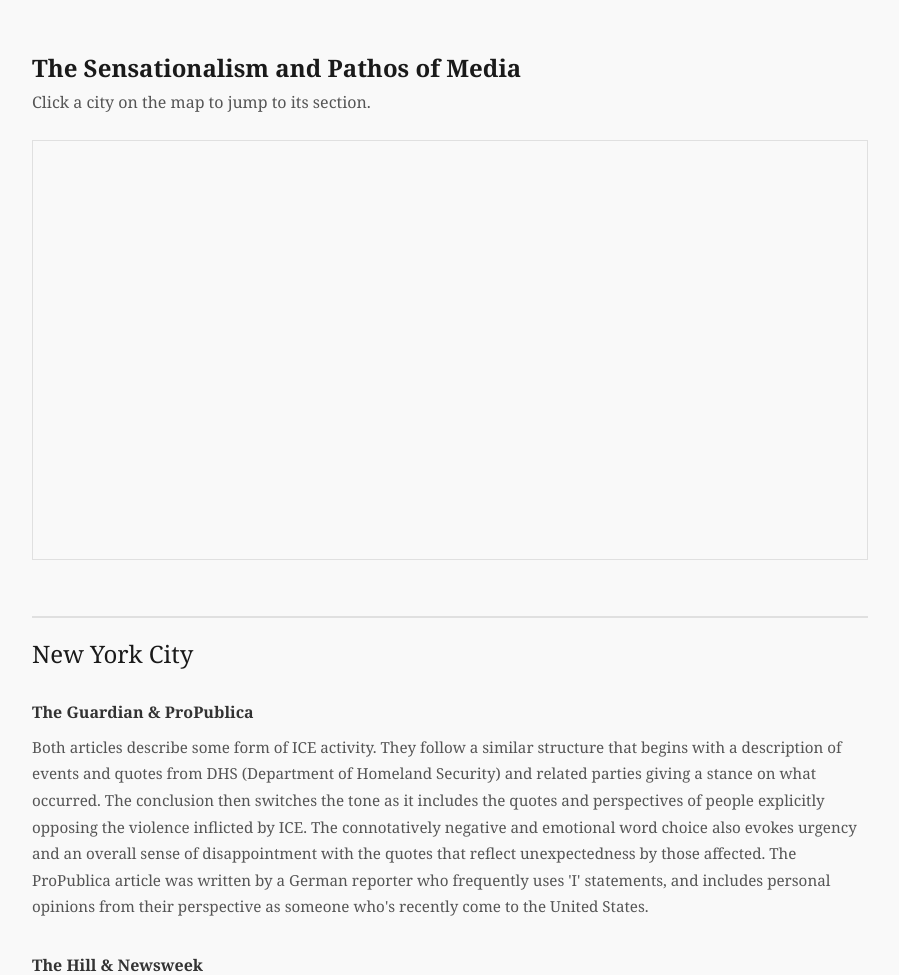
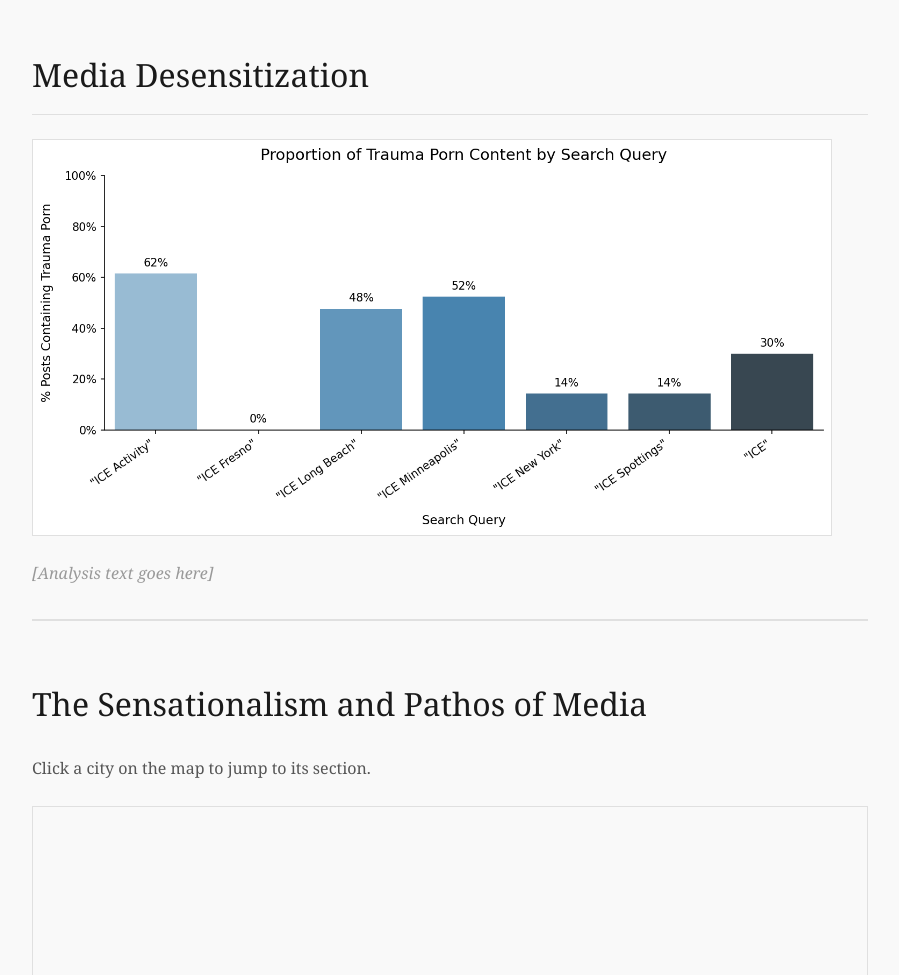
Before and after one commit to zoyaio/ice-rhetoric-data-justice-project, a Flask app: template templates/media_desensitization.html in a window 1280 px wide. Shown: the part 67-1042 px from the top of the page, without its empty margins (190-1089 px from the left). Run offline with Flask 3, Linux system fonts and the light colour scheme; the template is opened without the code that fills it, so the values that code supplies are empty; parts of the project's set-up code (start-up, migrations or seed data) failed here and were passed over.

Commit message:
media focus page includes lupe barchart

```diff
--- a/templates/media_desensitization.html
+++ b/templates/media_desensitization.html
@@ -35,6 +35,14 @@
         color: #555;
         line-height: 1.75;
     }
+
+    .page-header {
+        font-family: Georgia, serif;
+        font-size: 2rem;
+        font-weight: normal;
+        color: #1a1a1a;
+        margin-bottom: 1.5rem;
+    }
 </style>
 
 <script>
@@ -46,7 +54,16 @@
   });
 </script>
 
-<h2>The Sensationalism and Pathos of Media </h2>
+<h1 class="page-header">Media Desensitization</h1>
+
+<div style="margin-bottom: 3.5rem; padding-bottom: 2rem; border-bottom: 2px solid #e0e0e0;">
+    <img src="{{ url_for('static', filename='images/trauma_porn_bar.png') }}"
+         alt="Proportion of Trauma Porn Content by Search Query"
+         style="width: 100%; max-width: 800px; display: block; margin: 1.5rem 0; border: 1px solid #e0e0e0;">
+    <p style="font-family: Georgia, serif; color: #999; font-style: italic;">[Analysis text goes here]</p>
+</div>
+
+<h2 class="page-header">The Sensationalism and Pathos of Media</h2>
 
 <p style="font-family: Georgia, serif; color: #555; margin-bottom: 1.5rem;">Click a city on the map to jump to its section.</p>
 <div style="height: 420px; overflow: hidden; border: 1px solid #e0e0e0; margin-bottom: 3rem;">
```
Also changed, not shown: static/images/trauma_porn_bar.png (added), 1 other file.
